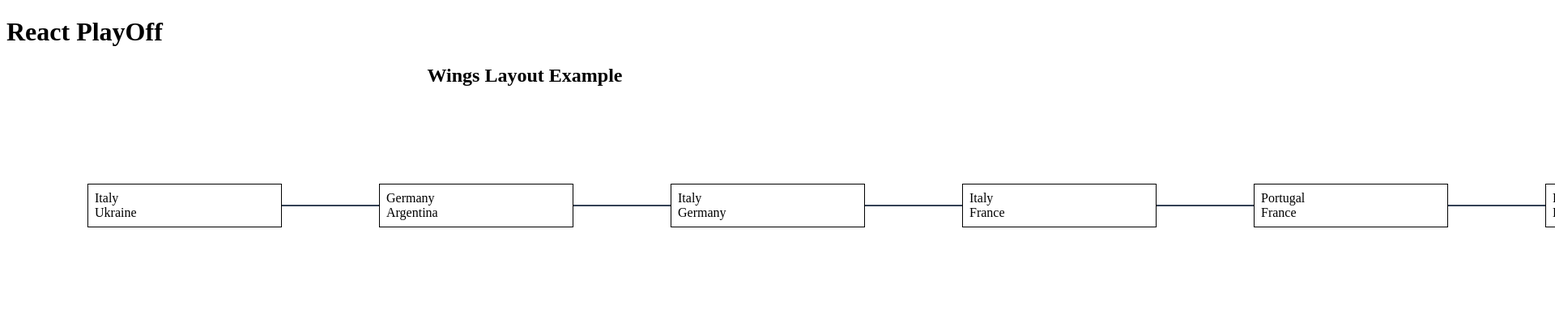
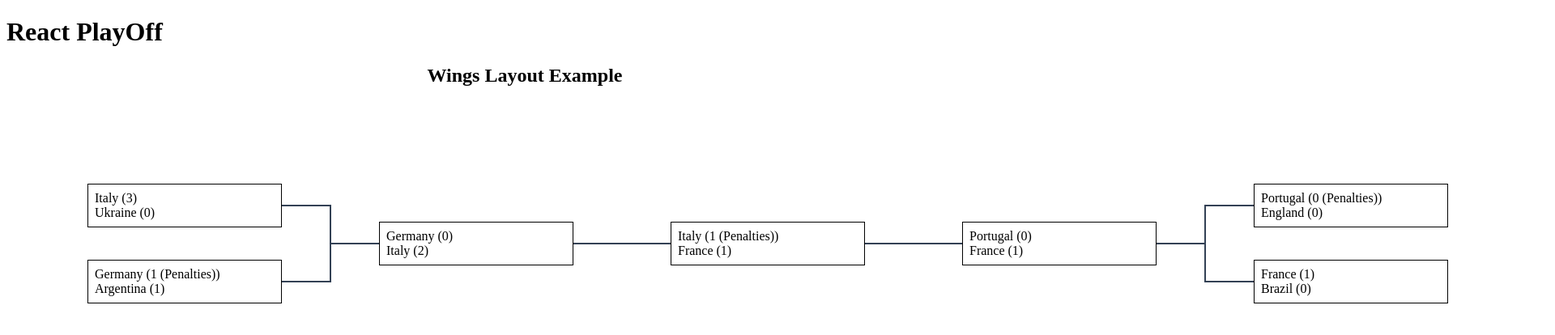
Before and after one commit to alicompiler/react-playoff, a React (Vite) app: page / in a window 1280 px wide. Shown: the top 414 px of the page at 81% size, 1920 px wide, since content can reach past the window. Built offline with nearby package versions, Linux system fonts and the light colour scheme.

Commit message:
fix rounds

```diff
--- a/src/Example/WingsExample.tsx
+++ b/src/Example/WingsExample.tsx
@@ -12,6 +12,7 @@
             away: {
                 name: 'Ukraine',
             },
+            score: [{ home: '3', away: '0' }],
             nextMatchId: '5',
         },
         {
@@ -22,6 +23,7 @@
             away: {
                 name: 'Argentina',
             },
+            score: [{ home: '1 (Penalties)', away: '1' }],
             nextMatchId: '5',
         },
         {
@@ -32,6 +34,7 @@
             away: {
                 name: 'England',
             },
+            score: [{ home: '0 (Penalties)', away: '0' }],
             nextMatchId: '6',
         },
         {
@@ -43,18 +46,20 @@
                 name: 'Brazil',
             },
             nextMatchId: '6',
+            score: [{ home: '1', away: '0' }],
         },
     ],
     [
         {
             id: '5',
             home: {
+                name: 'Germany',
+            },
+            away: {
                 name: 'Italy',
             },
-            away: {
-                name: 'Germany',
-            },
             nextMatchId: '7',
+            score: [{ home: '0', away: '2' }],
         },
         {
             id: '6',
@@ -65,6 +70,7 @@
                 name: 'France',
             },
             nextMatchId: '7',
+            score: [{ home: '0', away: '1' }],
         },
     ],
     [
@@ -76,6 +82,7 @@
             away: {
                 name: 'France',
             },
+            score: [{ home: '1 (Penalties)', away: '1' }],
             // TODO: use a symbol instead of string
             nextMatchId: '__final__',
         },
--- a/src/Lib/Elements/RoundColumn.tsx
+++ b/src/Lib/Elements/RoundColumn.tsx
@@ -16,7 +16,9 @@
         selectedMatchId,
     } = usePlayOffContext();
 
-    return round.map((match: Match) => <div className="__round-column"
+    return (
+        <div
+            className="__round-column"
             style={{
                 minWidth: '240px',
                 position: 'relative',
@@ -25,7 +27,8 @@
                 justifyContent: 'space-around',
                 gap: '40px',
             }}>
-        <MatchContainer
+            {
+                round.map((match: Match) => <MatchContainer
                     key={match.id}
                     match={match}
                     renderMatch={renderMatch}
@@ -34,6 +37,8 @@
                     setSelectedMatchId={setSelectedMatchId}
                     setSelectedTeamName={setSelectedTeamName}
                     setMatchRef={setMatchRef}
-        />
-    </div>);
+                />)
+            }
+        </div>
+    );
 };
--- a/src/Lib/Hooks/UseZoom.ts
+++ b/src/Lib/Hooks/UseZoom.ts
@@ -15,6 +15,9 @@
 
     const handleWheel = (e: React.WheelEvent) => {
         if (e.ctrlKey || e.metaKey) {
+            if (e.cancelable) {
+                e.preventDefault();
+            }
             const delta = e.deltaY > 0 ? 0.9 : 1.1;
             const newZoom = Math.min(Math.max(zoom * delta, 0.5), 1);
 
--- a/src/Lib/PlayOff.tsx
+++ b/src/Lib/PlayOff.tsx
@@ -77,7 +77,9 @@
                     rounds
                         .slice(0, -1)
                         .map((round: Match[], index: number) => (
-                            <RoundColumn key={`left-${index}`} round={round.filter((m: Match) => isLeftWing(m.id))} />
+                            <RoundColumn
+                                key={`left-${index}`}
+                                round={round.filter((m: Match) => isLeftWing(m.id))} />
                         ))
                 }
 
--- a/src/Lib/Types.ts
+++ b/src/Lib/Types.ts
@@ -4,8 +4,8 @@
     away: Participant;
     nextMatchId: string;
     score?: {
-        home: number;
-        away: number;
+        home: string;
+        away: string;
     }[];
 }
 
```
Lines whose indentation alone changed are shown as unchanged.
